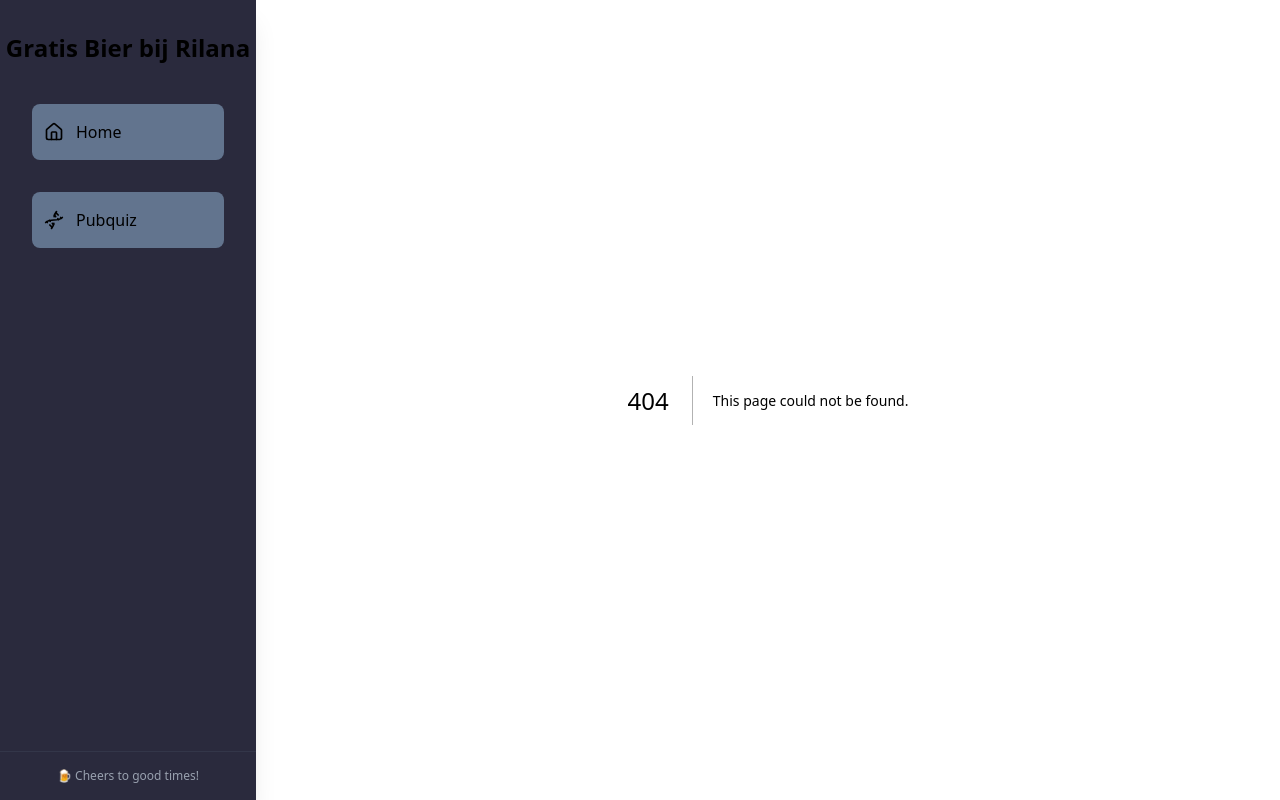
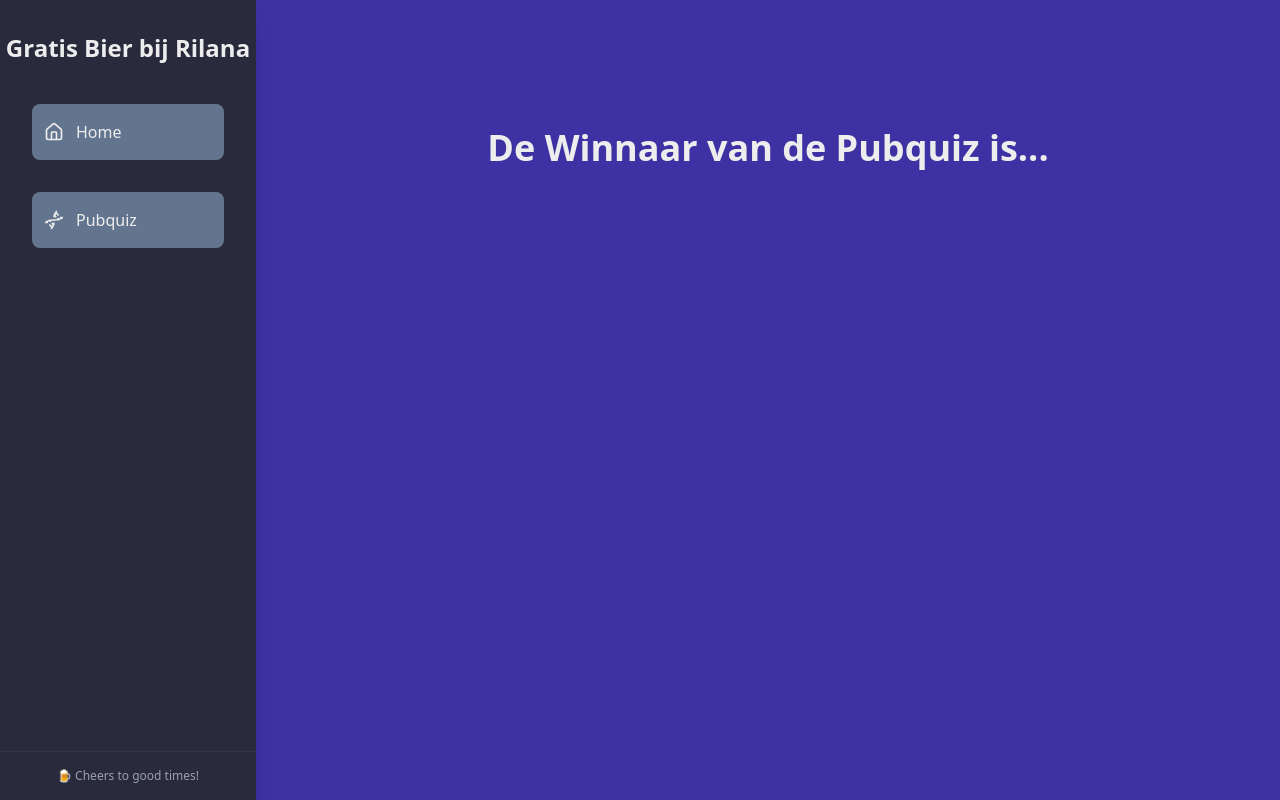
Before and after one commit to Benvdweg/gratis-bier-bij-rilana, a Next.js app: page /pubquiz in a window 1280 px wide. Before the commit this address had no page. Built offline with nearby package versions, Linux system fonts and the light colour scheme.

Commit message:
Add simple pubquiz page

```diff
--- /dev/null
+++ b/src/app/pubquiz/page.tsx
@@ -0,0 +1,7 @@
+export default function PubquizPage() {
+	return (
+		<p className="text-center mt-32 text-4xl font-bold">
+			De Winnaar van de Pubquiz is...
+		</p>
+	);
+}
--- a/src/components/NavBar.tsx
+++ b/src/components/NavBar.tsx
@@ -7,7 +7,7 @@ import HamburgerToggle from "./HamburgerToggle";
 
 const navItems = [
 	{ name: "Home", href: "/", icon: <Home size={20} /> },
-	{ name: "Pubquiz", href: "/", icon: <DnaIcon size={20} /> },
+	{ name: "Pubquiz", href: "/pubquiz", icon: <DnaIcon size={20} /> },
 ];
 
 export default function NavBar() {
```
